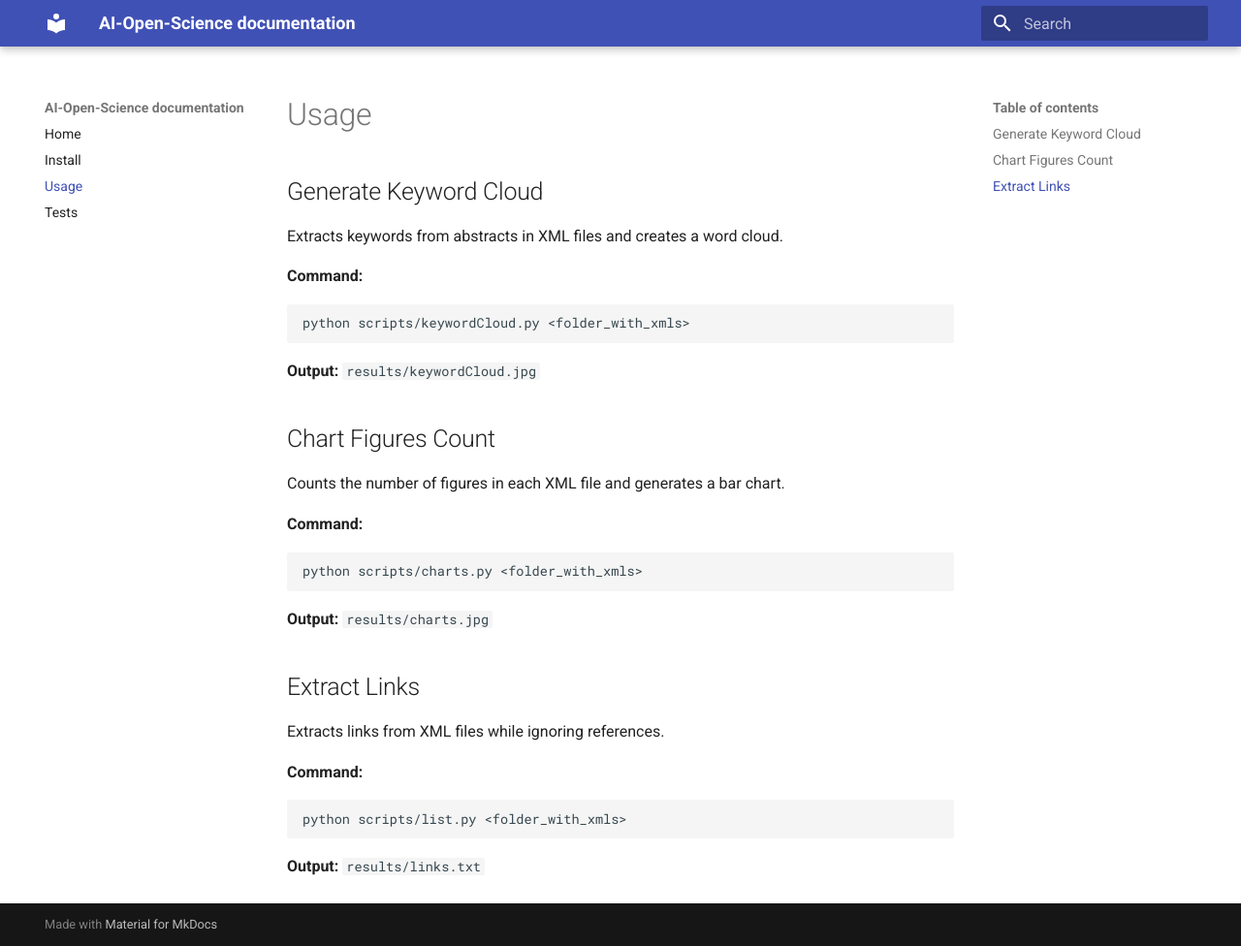
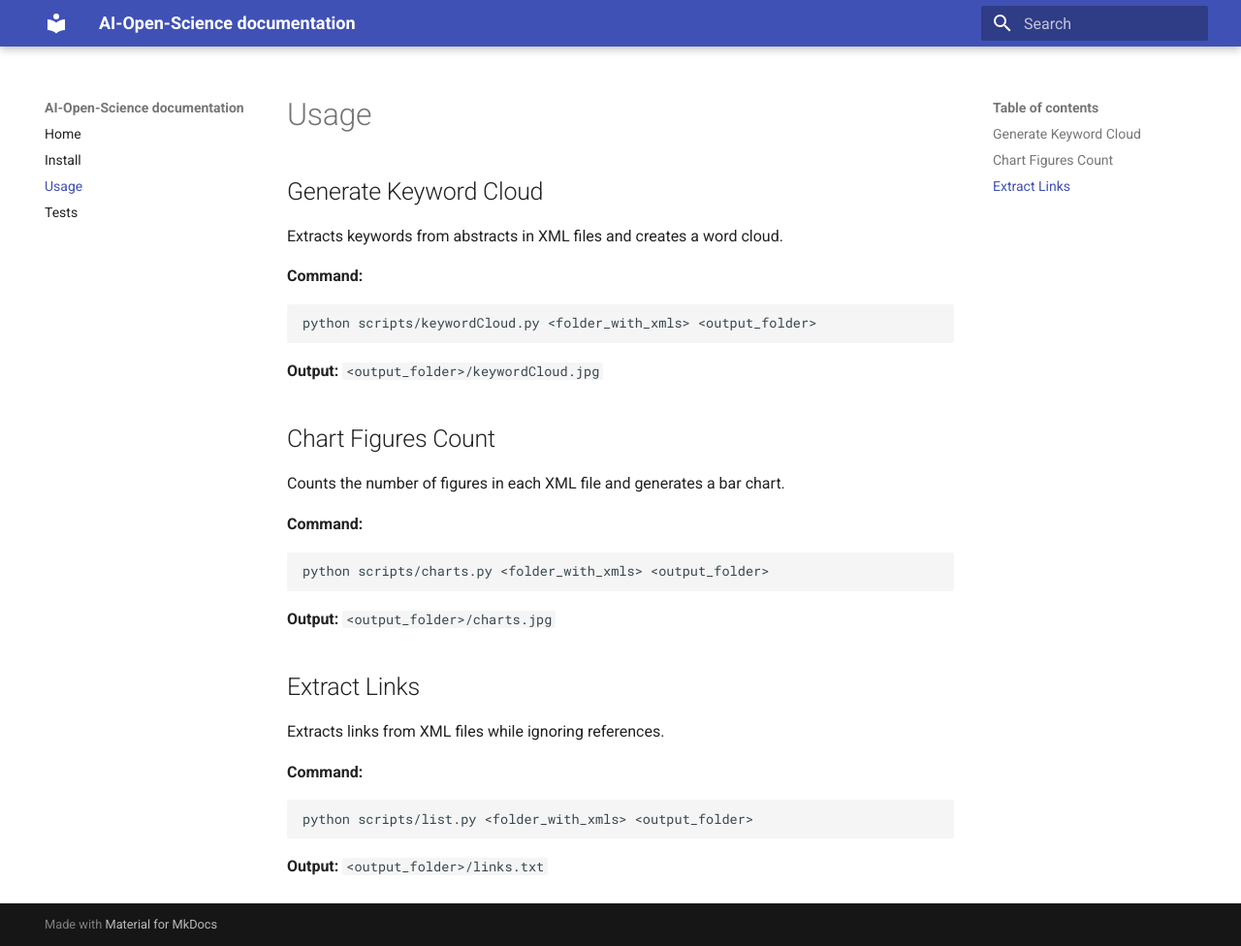
Before and after one commit to fran2410/AI-Open-Science, an MkDocs documentation site: the page built from docs/usage.md, in a window 1280 px wide and 976 px high. Shown: the whole window at 97% size. Built offline with MkDocs 1.6.1 and Material for MkDocs 9.7.7, drawn with Linux system fonts in a browser that asks for light colours.

````diff
--- a/codemeta.json
+++ b/codemeta.json
@@ -17,7 +17,7 @@
         "Python"
     ],
     "softwareRequirements": [
-        "Make sure you have the following installed:\n- [Conda](https://docs.conda.io/en/latest/miniconda.html) (Miniconda or Anaconda)\n- [Poetry](https://python-poetry.org/docs/#installation)\n",
+        "Make sure you have the following installed:\n- [Conda](https://docs.conda.io/en/latest/miniconda.html) \n- [Poetry](https://python-poetry.org/docs/#installation)\n",
         "Run the following command in the root of the repository to install dependencies:\n```bash\npoetry install\n```\n"
     ],
     "releaseNotes": "First stable release of AI-Open-Science, a tool for extracting and visualizing data from scientific papers in XML format. This version includes keyword cloud generation, figure count analysis, and link extraction, leveraging GROBID for document processing.\r\n\r\n**Full Changelog**: https://github.com/fran2410/AI-Open-Science/commits/0.1.0",
--- a/docs/usage.md
+++ b/docs/usage.md
@@ -5,24 +5,24 @@
 
 **Command:**
 ```bash
-python scripts/keywordCloud.py <folder_with_xmls>
+python scripts/keywordCloud.py <folder_with_xmls> <output_folder>
 ```
-**Output:** `results/keywordCloud.jpg`
+**Output:** `<output_folder>/keywordCloud.jpg`
 
 ## Chart Figures Count
 Counts the number of figures in each XML file and generates a bar chart.
 
 **Command:**
 ```bash
-python scripts/charts.py <folder_with_xmls>
+python scripts/charts.py <folder_with_xmls> <output_folder>
 ```
-**Output:** `results/charts.jpg`
+**Output:** `<output_folder>/charts.jpg`
 
 ## Extract Links
 Extracts links from XML files while ignoring references.
 
 **Command:**
 ```bash
-python scripts/list.py <folder_with_xmls>
+python scripts/list.py <folder_with_xmls> <output_folder>
 ```
-**Output:** `results/links.txt`
+**Output:** `<output_folder>/links.txt`
````
Also changed, not shown: README.md (+10 -10 lines), docs/index.md (+3 -3 lines), docs/install.md (+1 -1 lines), 4 other files.
